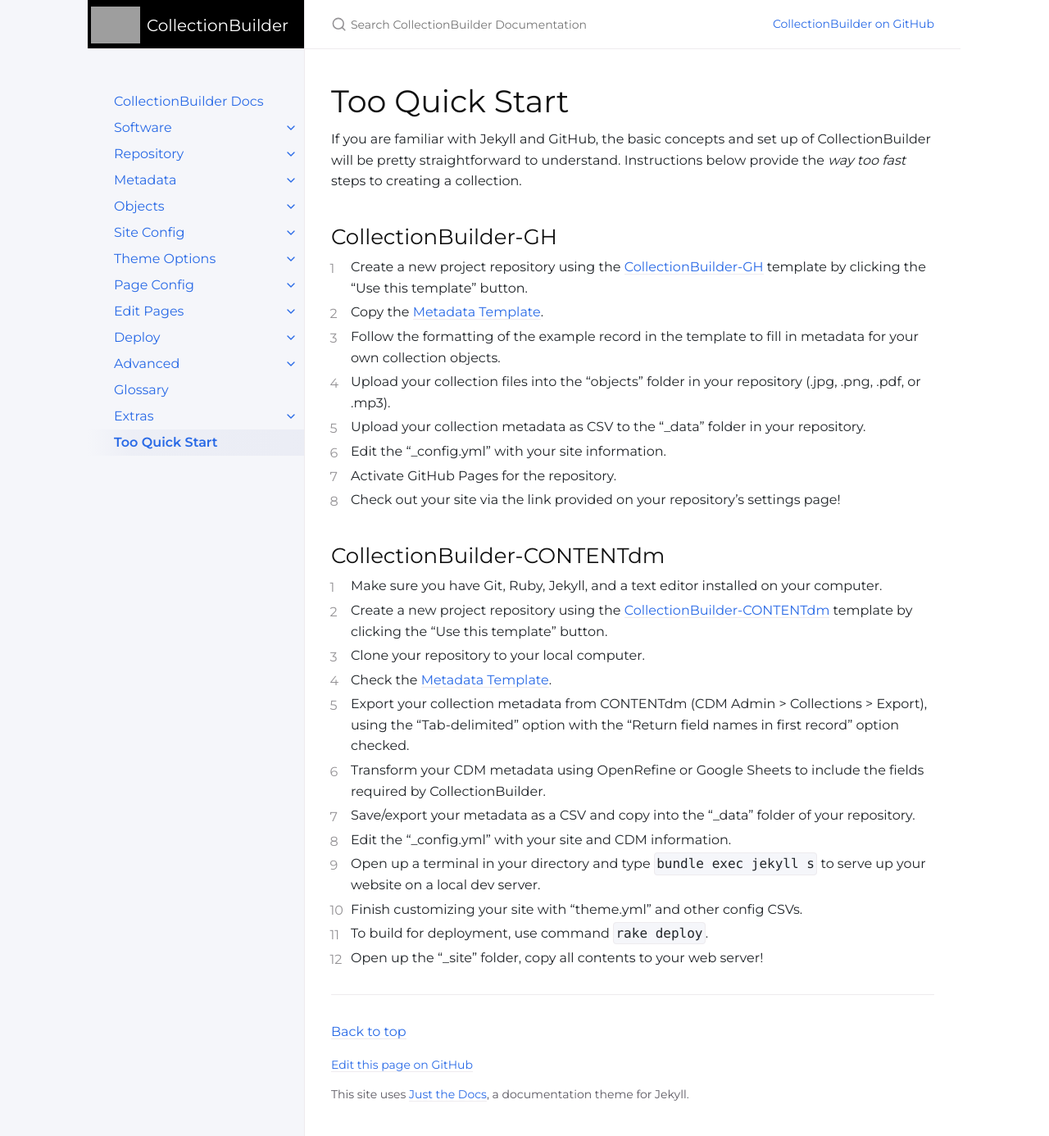
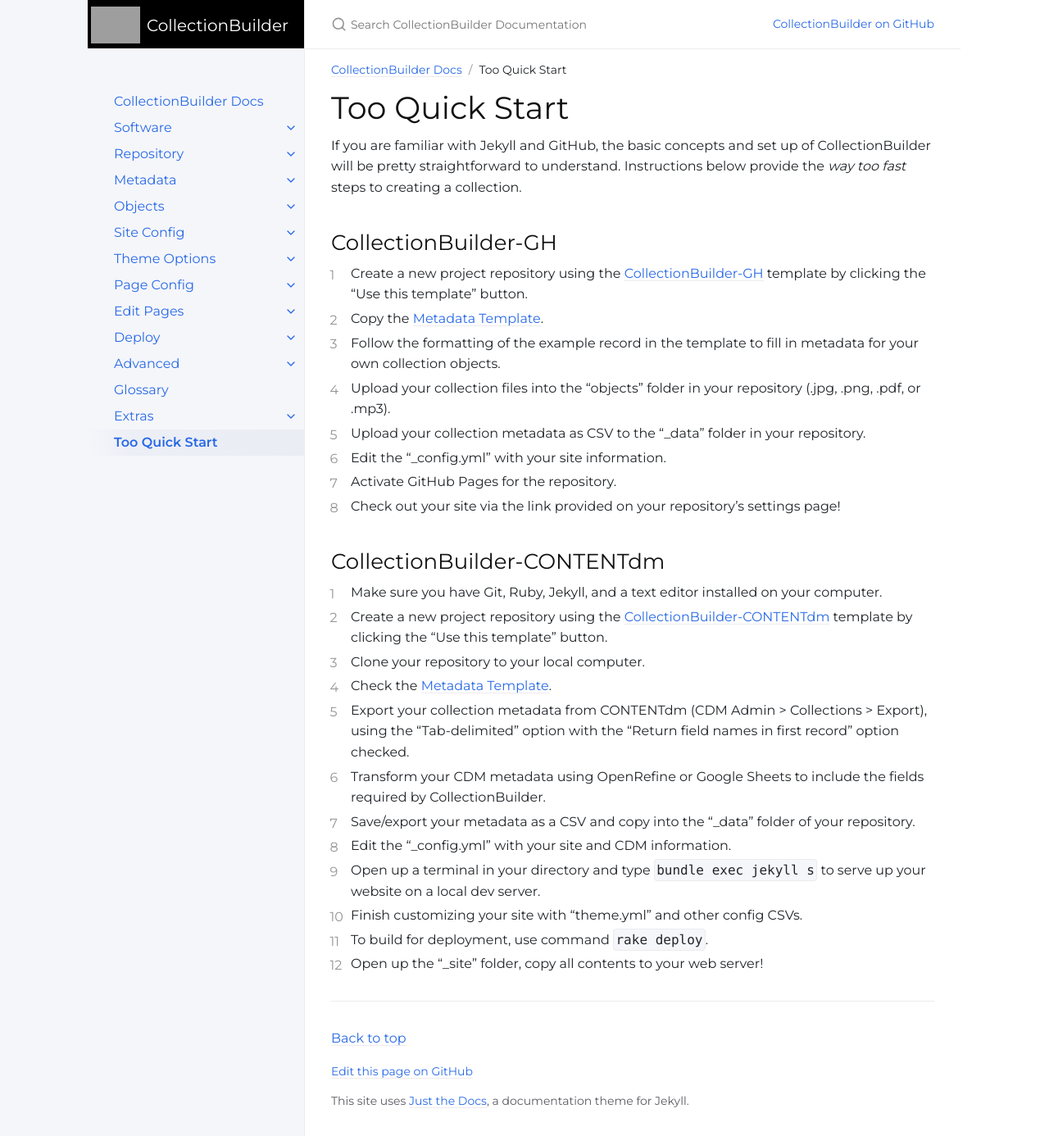
Before and after one commit to CollectionBuilder/cb-docs, a Jekyll site: the page built from docs/quickstart.md, in a window 1280 px wide and 1386 px high. Shown: the whole window at 82% size. Built offline with Jekyll 4.4.1, drawn with Linux system fonts in a browser that asks for light colours; comment, search, counter and statistics services are not loaded.

Commit message:
add breadcrumbs on non-child pages

```diff
--- a/_layouts/default.html
+++ b/_layouts/default.html
@@ -133,6 +133,13 @@ layout: table_wrappers
           <li class="breadcrumb-nav-list-item"><span>{{ page.title }}</span></li>
         </ol>
       </nav>
+      {% else %}
+      <nav aria-label="Breadcrumb" class="breadcrumb-nav">
+        <ol class="breadcrumb-nav-list">
+          <li class="breadcrumb-nav-list-item"><a href="{{ '/' | relative_url }}">CollectionBuilder Docs</a></li>
+          <li class="breadcrumb-nav-list-item"><span>{{ page.title }}</span></li>
+        </ol>
+      </nav>
       {% endif %}
       {% endunless %}
       <div id="main-content" class="main-content" role="main">
```
